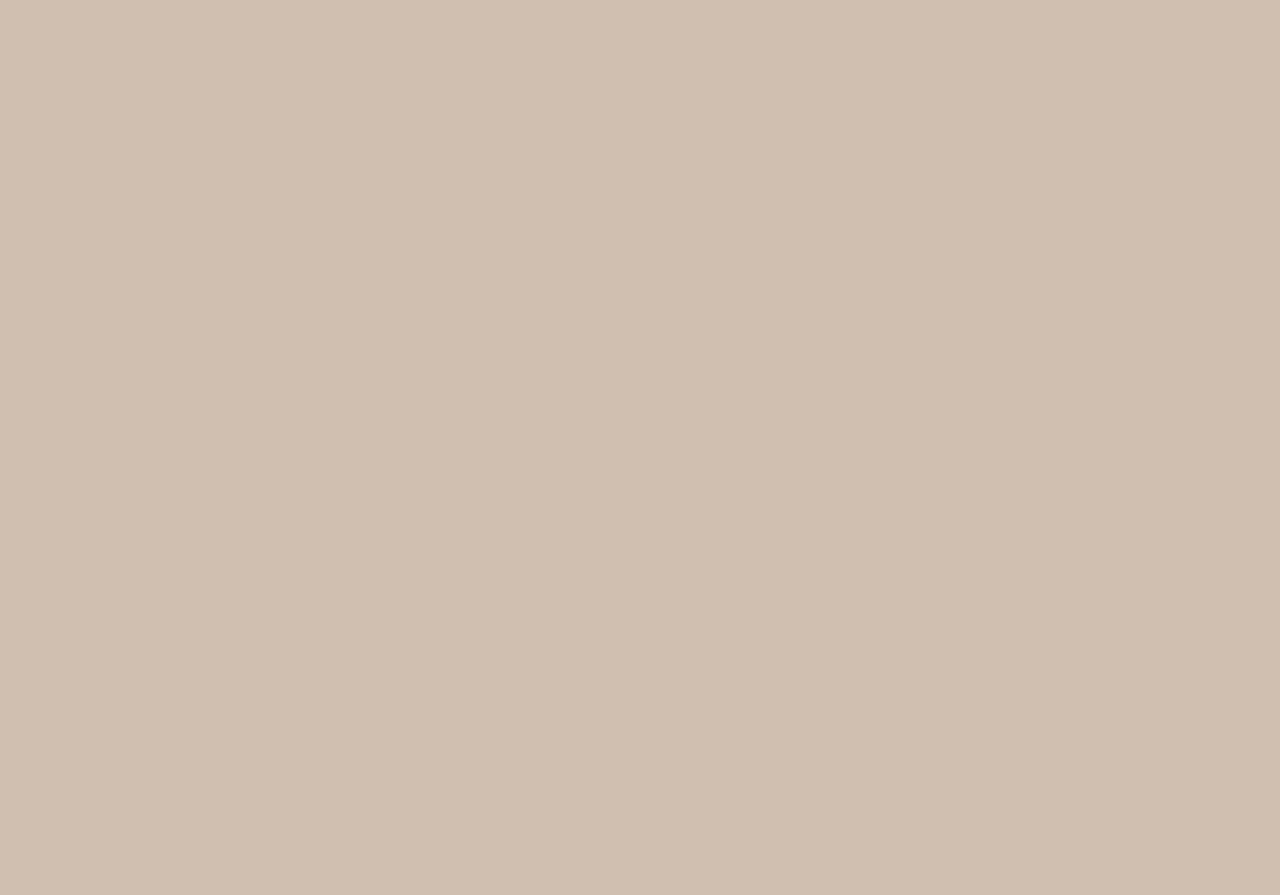
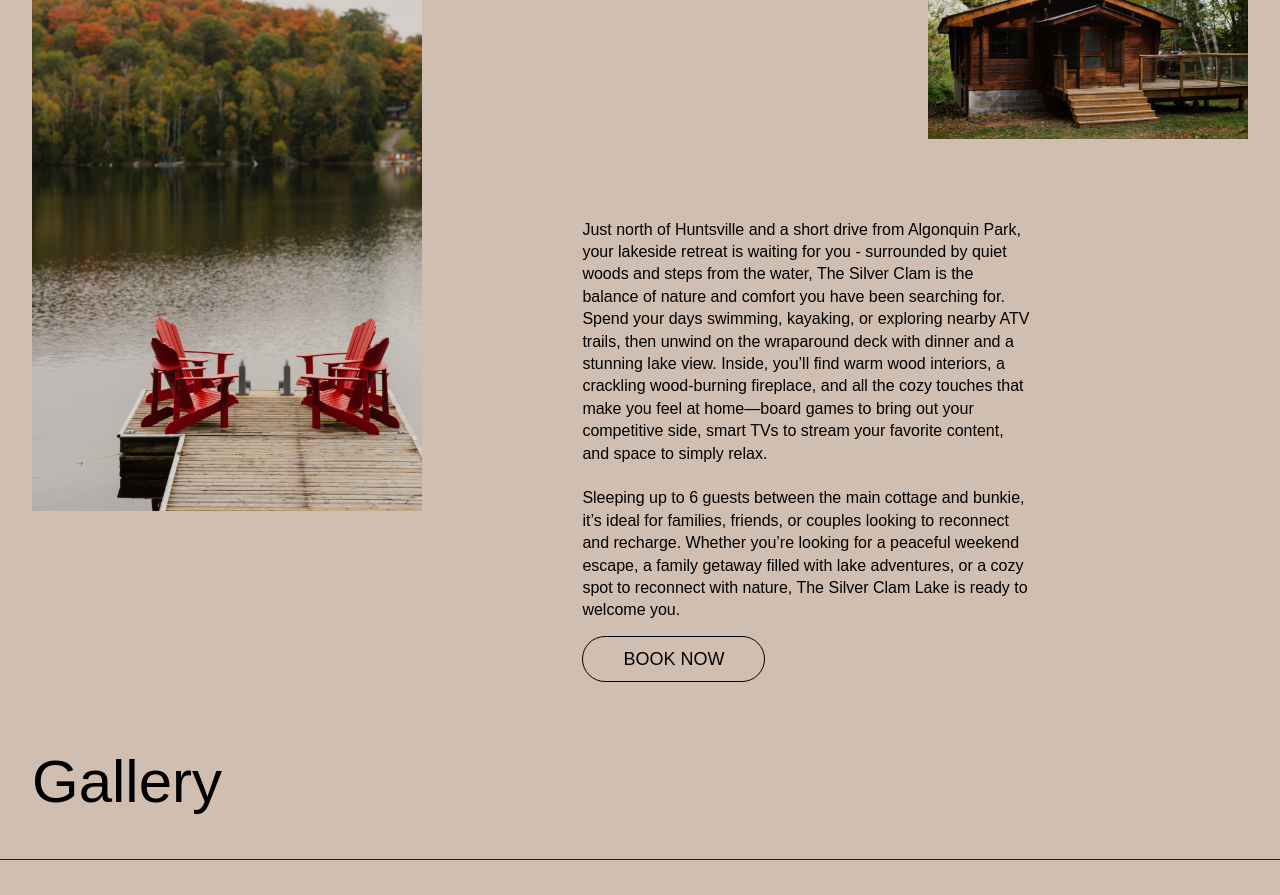
Before and after one commit to dbrags/The-Silver-Clam, a Next.js app in the folder website/: page / in a window 1280 px wide. Shown: the part 1848-2743 px from the top of the page. Before the commit the page ends 1741 px from the top, so only its background shows below. Built offline with nearby package versions, Linux system fonts and the light colour scheme.

Commit message:
footer updates

```diff
--- a/website/pages/index.tsx
+++ b/website/pages/index.tsx
@@ -42,7 +42,7 @@ export default function Home() {
               <h1 className="text-[122px] leading-[100%]">
                 Welcome to the Sliver Clam
               </h1>
-              <p className="text-[16px] leading-[120%] max-w-[550px]">
+              <p className="text-[16px] leading-[140%] max-w-[550px]">
                 There’s something special about waking up to the stillness of
                 the lake, coffee in hand, as the morning light dances on the
                 water. The Silver Clam is a place to slow down, breathe deeply,
@@ -72,6 +72,84 @@ export default function Home() {
           />
         </div>
       </section>
+      <section>
+        <div className="mx-auto p-8">
+          <div className="grid grid-cols-5 gap-40">
+            <img
+              className=" col-span-2"
+              src="/images/IMG_8701.jpg"
+              alt="Living room view at The Silver Clam"
+              width="100%"
+              height="100%"
+            />
+            <div className=" col-span-3 max-w-[820px]">
+              <div className="max-w-[320px] ml-auto mb-20">
+                <img
+                  className=" col-span-2"
+                  src="/images/IMG_8710.jpg"
+                  alt="The Silver Clam House"
+                  width="100%"
+                  height="100%"
+                />
+              </div>
+              <p className="text-[16px] leading-[140%] max-w-[450px] mb-6">
+                Just north of Huntsville and a short drive from Algonquin Park,
+                your lakeside retreat is waiting for you - surrounded by quiet
+                woods and steps from the water, The Silver Clam is the balance
+                of nature and comfort you have been searching for. Spend your
+                days swimming, kayaking, or exploring nearby ATV trails, then
+                unwind on the wraparound deck with dinner and a stunning lake
+                view. Inside, you’ll find warm wood interiors, a crackling
+                wood-burning fireplace, and all the cozy touches that make you
+                feel at home—board games to bring out your competitive side,
+                smart TVs to stream your favorite content, and space to simply
+                relax. <br /> <br />
+                Sleeping up to 6 guests between the main cottage and bunkie,
+                it’s ideal for families, friends, or couples looking to
+                reconnect and recharge. Whether you’re looking for a peaceful
+                weekend escape, a family getaway filled with lake adventures, or
+                a cozy spot to reconnect with nature, The Silver Clam Lake is
+                ready to welcome you.
+              </p>
+              <a
+                href="/"
+                className="cursor-pointer text-[18px] px-10 py-3 border rounded-full uppercase"
+              >
+                Book Now
+              </a>
+            </div>
+          </div>
+        </div>
+      </section>
+      <section>
+        <div className="mx-auto p-8 ">
+          <h2 className="text-[60px]">Gallery</h2>
+        </div>
+      </section>
+      <footer className="border-t border-[#22211E]">
+        <div className="mx-auto p-8 flex items-center justify-between">
+          <img
+            src="/images/clam-logo.png"
+            alt="The Silver Clam Logo"
+            width="105px"
+            height="93px"
+          />
+          <div>
+            <div>
+              <a href="/" className="px-4">
+                Instagram
+              </a>
+              <a href="/about" className="px-4">
+                AirBNB
+              </a>
+              <a href="/gallery" className="px-4">
+                Contact
+              </a>
+            </div>
+            <p>© 2024 The Silver Clam. All rights reserved.</p>
+          </div>
+        </div>
+      </footer>
     </div>
   );
 }
```
